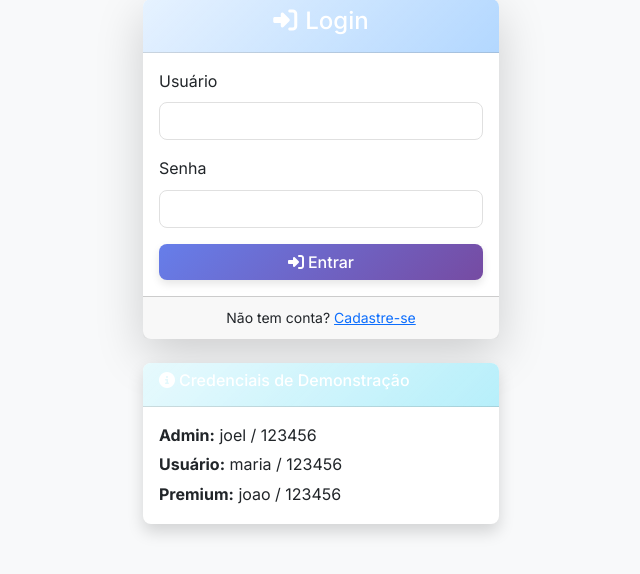
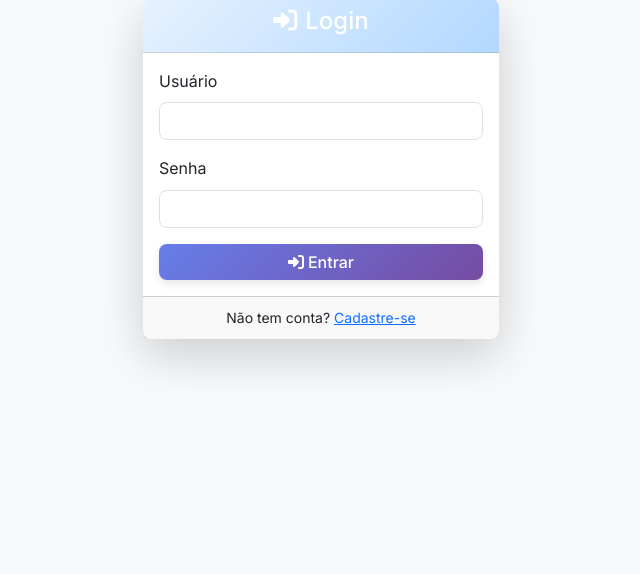
Before and after one commit to Joelferreira98/GestorFin, a Flask app: page /auth/login in a window 1280 px wide. Shown: the part 49-623 px from the top of the page, without its empty margins (319-959 px from the left). Run offline with Flask 3, Linux system fonts and the light colour scheme; some libraries are stand-ins or nearby versions.

Commit message:
Remove the demonstration credentials from the login page
Removes demo credentials HTML block and related CSS classes from login.html and styles.css.

Replit-Commit-Author: Agent
Replit-Commit-Session-Id: af125111-af47-4a42-bb0f-bdacbc54d5ba
Replit-Commit-Screenshot-Url: https://storage.googleapis.com/screenshot-production-us-central1/5e0214c1-62ac-43a8-9336-8db1c23edb0c/af125111-af47-4a42-bb0f-bdacbc54d5ba/8fUBrcB

```diff
--- a/templates/auth/login.html
+++ b/templates/auth/login.html
@@ -30,17 +30,6 @@
                 </div>
             </div>
 
-            <!-- Demo credentials -->
-            <div class="card mt-3">
-                <div class="card-header bg-info text-white">
-                    <h6><i class="fas fa-info-circle me-1"></i>Credenciais de Demonstração</h6>
-                </div>
-                <div class="card-body">
-                    <p class="mb-1"><strong>Admin:</strong> joel / 123456</p>
-                    <p class="mb-1"><strong>Usuário:</strong> maria / 123456</p>
-                    <p class="mb-0"><strong>Premium:</strong> joao / 123456</p>
-                </div>
-            </div>
         </div>
     </div>
 </div>
```
Also changed, not shown: static/css/styles.css (+0 -11 lines).
